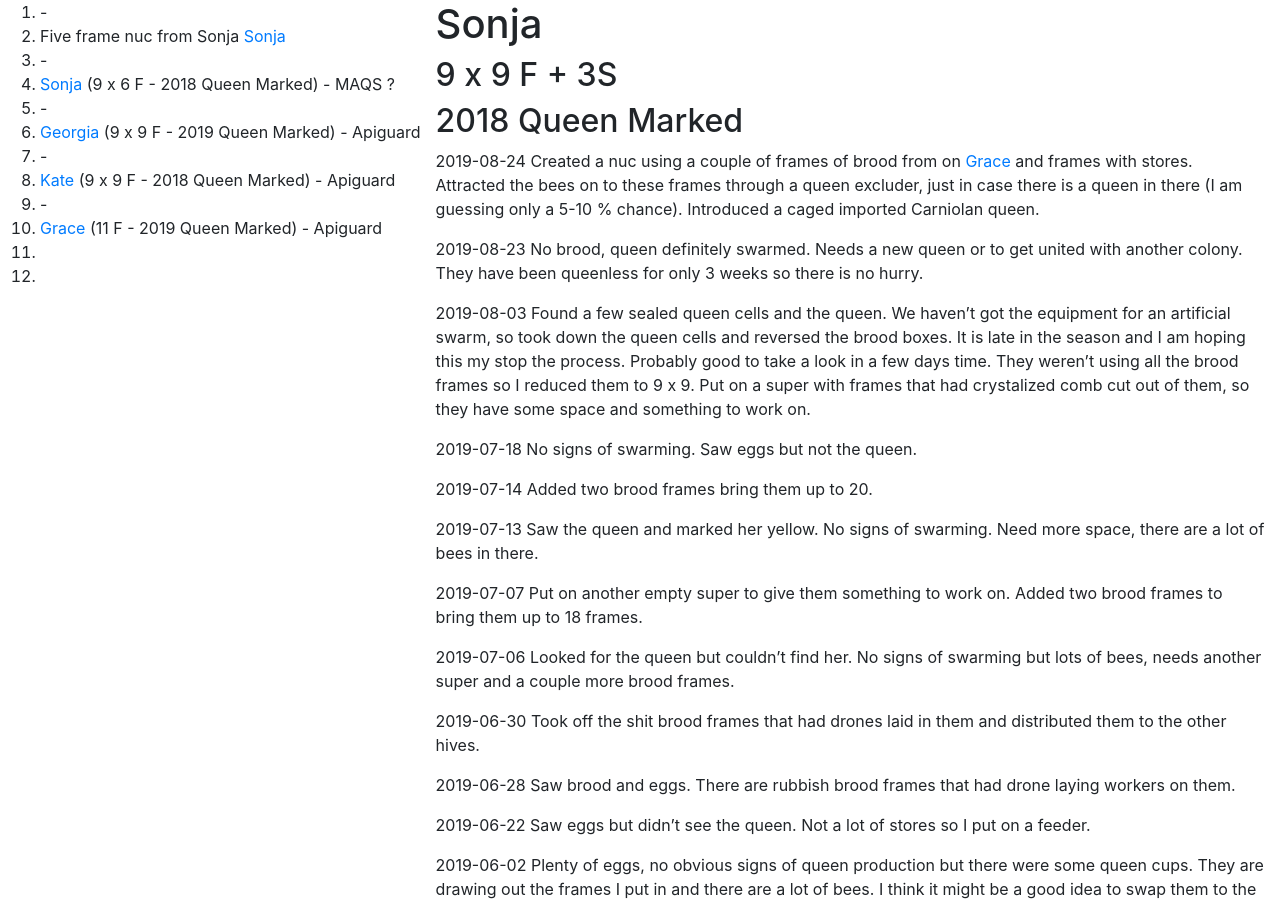
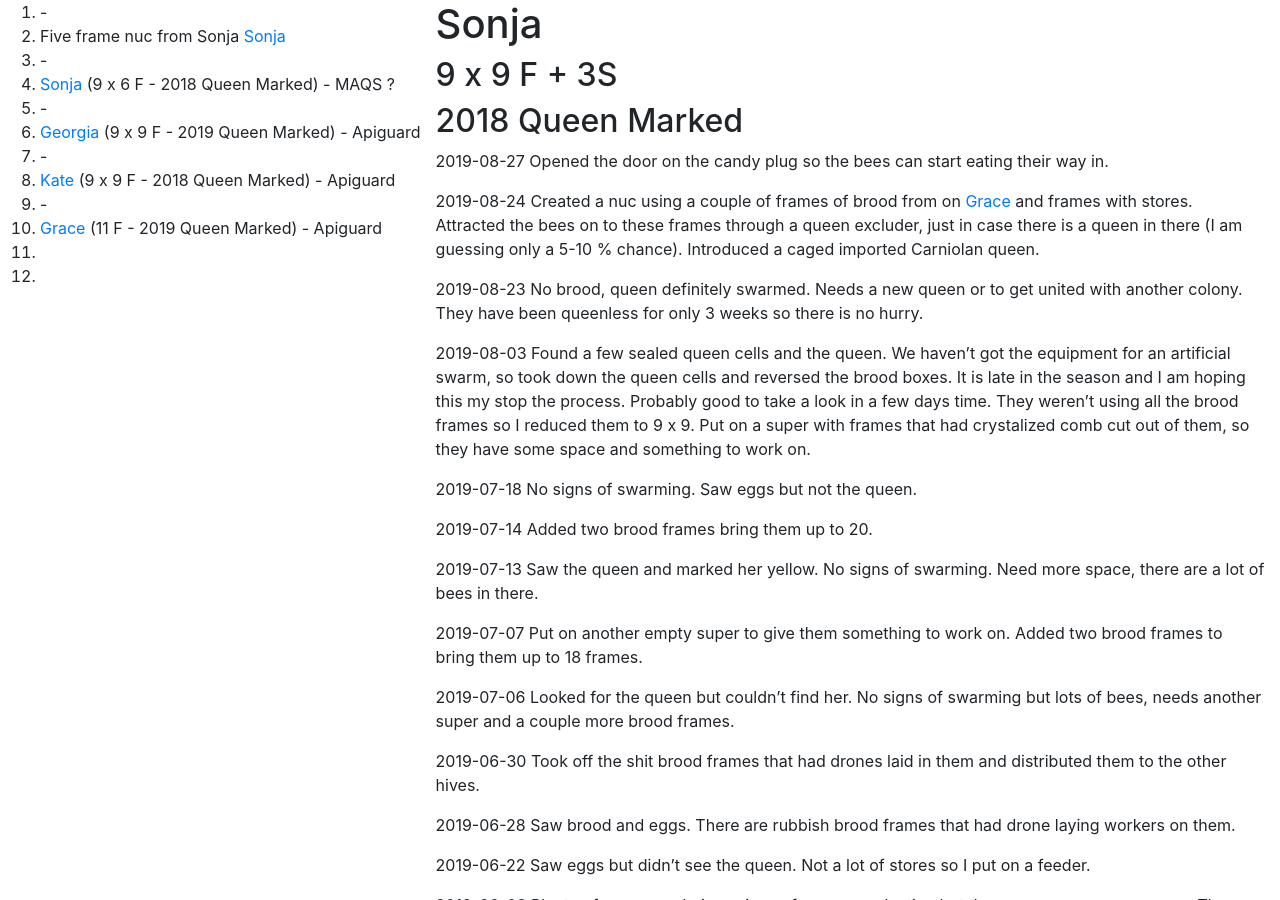
Before and after one commit to joejcollins/rhapsody-angel, a Jekyll site: the page built from queens/sonja.md, in a window 1280 px wide and 900 px high. Built offline with Jekyll 4.4.1, drawn with Linux system fonts in a browser that asks for light colours; our own code applies the rules of GitHub Pages for plain Markdown files.

Commit message:
New queen

```diff
--- a/queens/sonja.md
+++ b/queens/sonja.md
@@ -1,6 +1,8 @@
 # Sonja
 ## 9 x 9 F + 3S
 ## 2018 Queen Marked
+
+2019-08-27 Opened the door on the candy plug so the bees can start eating their way in.
 
 2019-08-24 Created a nuc using a couple of frames of brood from on [Grace]({{ site.baseurl }}/queens/grace/) and frames with stores.  Attracted the bees on to these frames through a queen excluder, just in case there is a queen in there (I am guessing only a 5-10 % chance).  Introduced a caged imported Carniolan queen.
 
```
Also changed, not shown: 2 other files.
